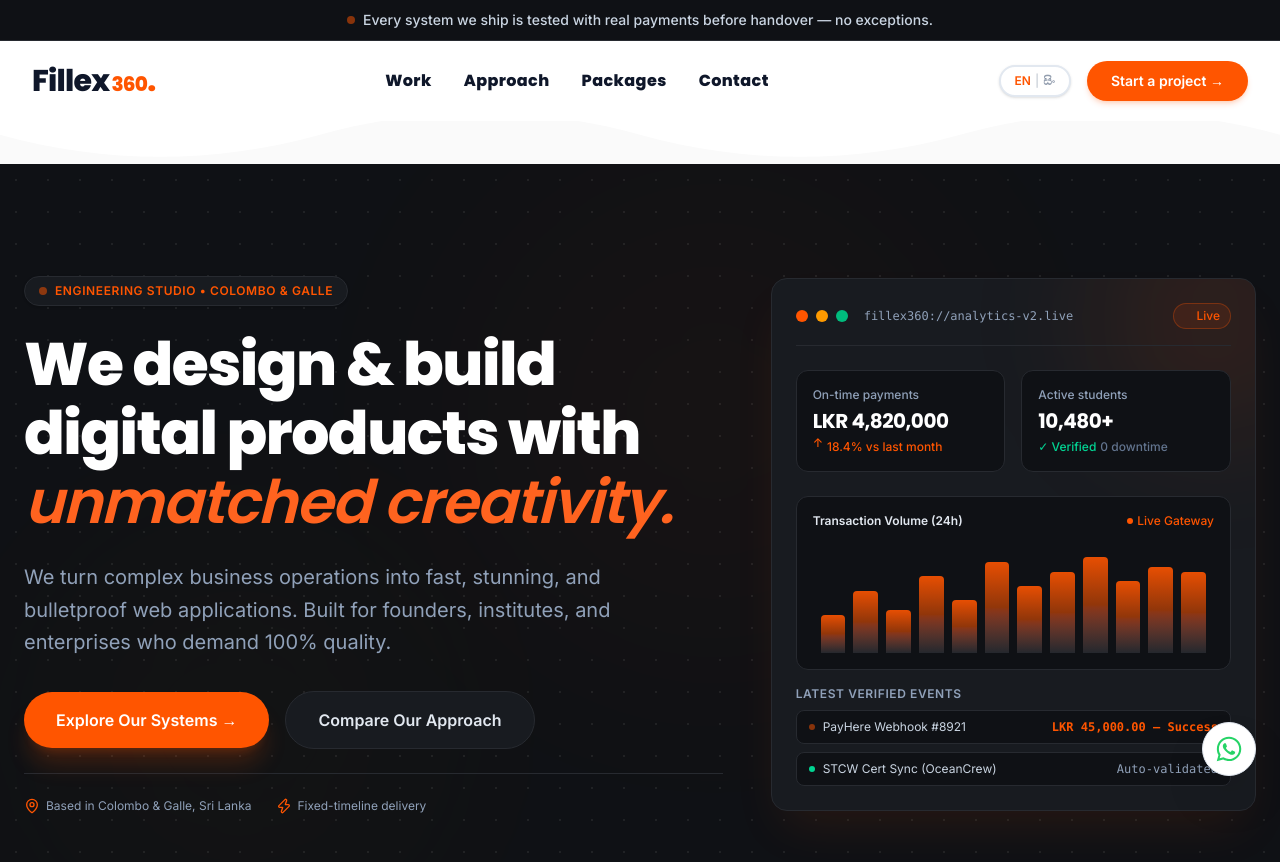
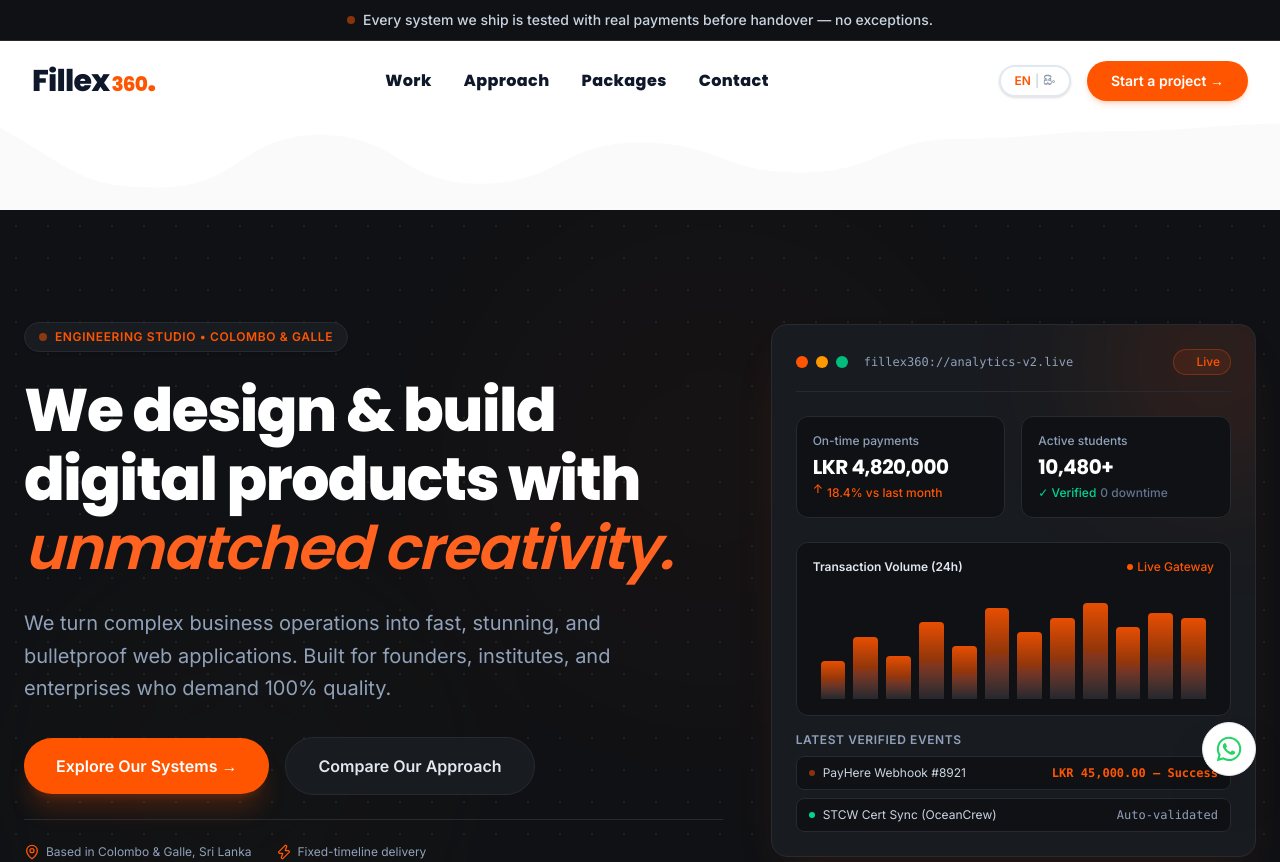
Before and after one commit to Thanuja47/fillex360-website, a Next.js app: page / in a window 1280 px wide. Shown: the top 862 px of the page. Built offline with nearby package versions, Linux system fonts and the light colour scheme.

Commit message:
Fix wave: taller viewBox (120), h-[90px] rendered height, asymmetric path with deep left/center dips

```diff
--- a/components/Header.tsx
+++ b/components/Header.tsx
@@ -26,7 +26,7 @@ export default function Header() {
   }, []);
 
   return (
-    <header className={`sticky top-0 z-50 transition-all ${fontClass}`}>
+    <header className={`sticky top-0 z-50 transition-all overflow-visible ${fontClass}`}>
       {/* Flat White Bar */}
       <div
         className={`bg-white flex items-center justify-between px-6 md:px-8 transition-all duration-200 ease-out ${
@@ -105,16 +105,16 @@ export default function Header() {
         </div>
       </div>
 
-      {/* SVG Wavy Bottom Edge */}
+      {/* SVG Wavy Bottom Edge — asymmetric, deep left/center dips, flattens to the right */}
       <svg
-        viewBox="0 0 1440 60"
+        viewBox="0 0 1440 120"
         preserveAspectRatio="none"
         className={`block w-full -mt-px transition-all duration-200 ease-out ${
-          scrolled ? "h-[24px]" : "h-[44px]"
+          scrolled ? "h-[50px]" : "h-[90px]"
         }`}
       >
         <path
-          d="M0,20 C120,60 240,60 360,20 C480,-20 600,-20 720,20 C840,60 960,60 1080,20 C1200,-20 1320,-20 1440,20 L1440,0 L0,0 Z"
+          d="M0,10 C90,70 90,90 180,90 C270,90 270,20 360,20 C450,20 450,85 540,85 C630,85 630,30 720,30 C810,30 810,70 900,70 C990,70 990,25 1080,25 C1170,25 1170,15 1260,15 C1330,15 1380,5 1440,5 L1440,0 L0,0 Z"
           fill="white"
         />
       </svg>
```
